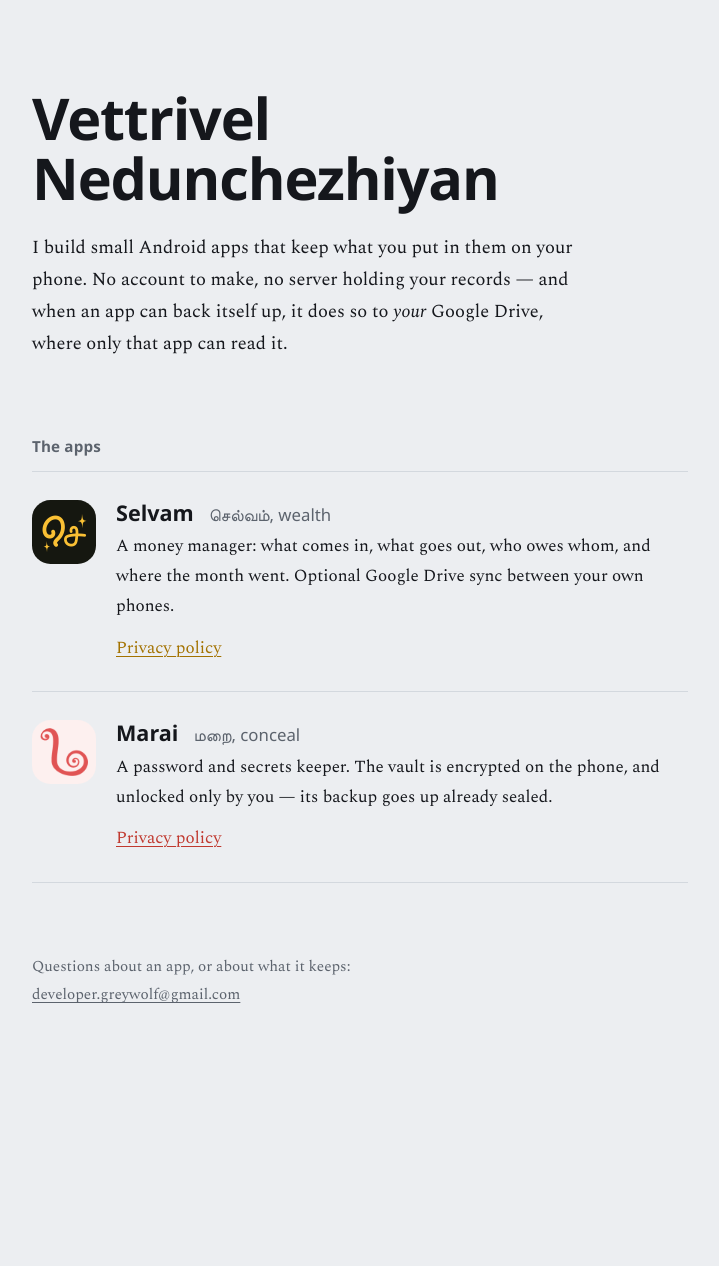
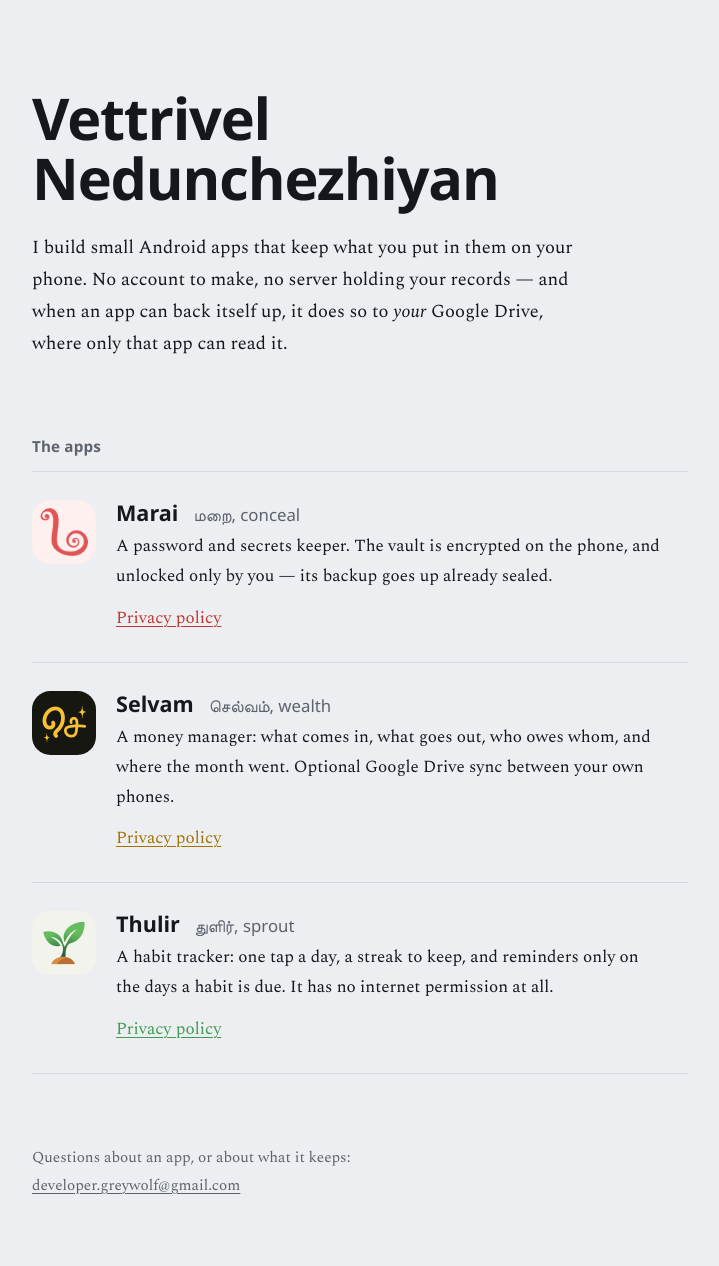
Before and after one commit to DeveloperGrey/docs, a Jekyll site: the page index.html, which Jekyll copies as it is, in a window 1280 px wide. Shown: the whole page, without its empty margins (280-999 px from the left). Built offline with Jekyll 4.4.1, drawn with Linux system fonts in a browser that asks for light colours; some web fonts are replaced; before the commit the page ends 1076 px from its top, so only the background shows below that.

Commit message:
Updated the index.html

```diff
--- a/index.html
+++ b/index.html
@@ -21,6 +21,15 @@
 
   <h2 class="label">The apps</h2>
   <ul class="apps">
+    <li class="app" style="--accent:#c0392f; --tile:#fdf0ef; --tile-pad:0.5rem">
+      <img src="/docs/marai/icon.png" alt="">
+      <div>
+        <h3 class="name">Marai <span class="tamil">மறை, conceal</span></h3>
+        <p>A password and secrets keeper. The vault is encrypted on the phone,
+        and unlocked only by you — its backup goes up already sealed.</p>
+        <p class="docs"><a href="/docs/marai/privacy-policy">Privacy policy</a></p>
+      </div>
+    </li>
     <li class="app" style="--accent:#a37200">
       <img src="/docs/selvam/icon.png" alt="">
       <div>
@@ -31,13 +40,13 @@
         <p class="docs"><a href="/docs/selvam/privacy-policy">Privacy policy</a></p>
       </div>
     </li>
-    <li class="app" style="--accent:#c0392f; --tile:#fdf0ef; --tile-pad:0.5rem">
-      <img src="/docs/marai/icon.png" alt="">
+    <li class="app" style="--accent:#3e9b4f">
+      <img src="/docs/thulir/icon.png" alt="">
       <div>
-        <h3 class="name">Marai <span class="tamil">மறை, conceal</span></h3>
-        <p>A password and secrets keeper. The vault is encrypted on the phone,
-        and unlocked only by you — its backup goes up already sealed.</p>
-        <p class="docs"><a href="/docs/marai/privacy-policy">Privacy policy</a></p>
+        <h3 class="name">Thulir <span class="tamil">துளிர், sprout</span></h3>
+        <p>A habit tracker: one tap a day, a streak to keep, and reminders only
+        on the days a habit is due. It has no internet permission at all.</p>
+        <p class="docs"><a href="/docs/thulir/privacy-policy">Privacy policy</a></p>
       </div>
     </li>
   </ul>
```
